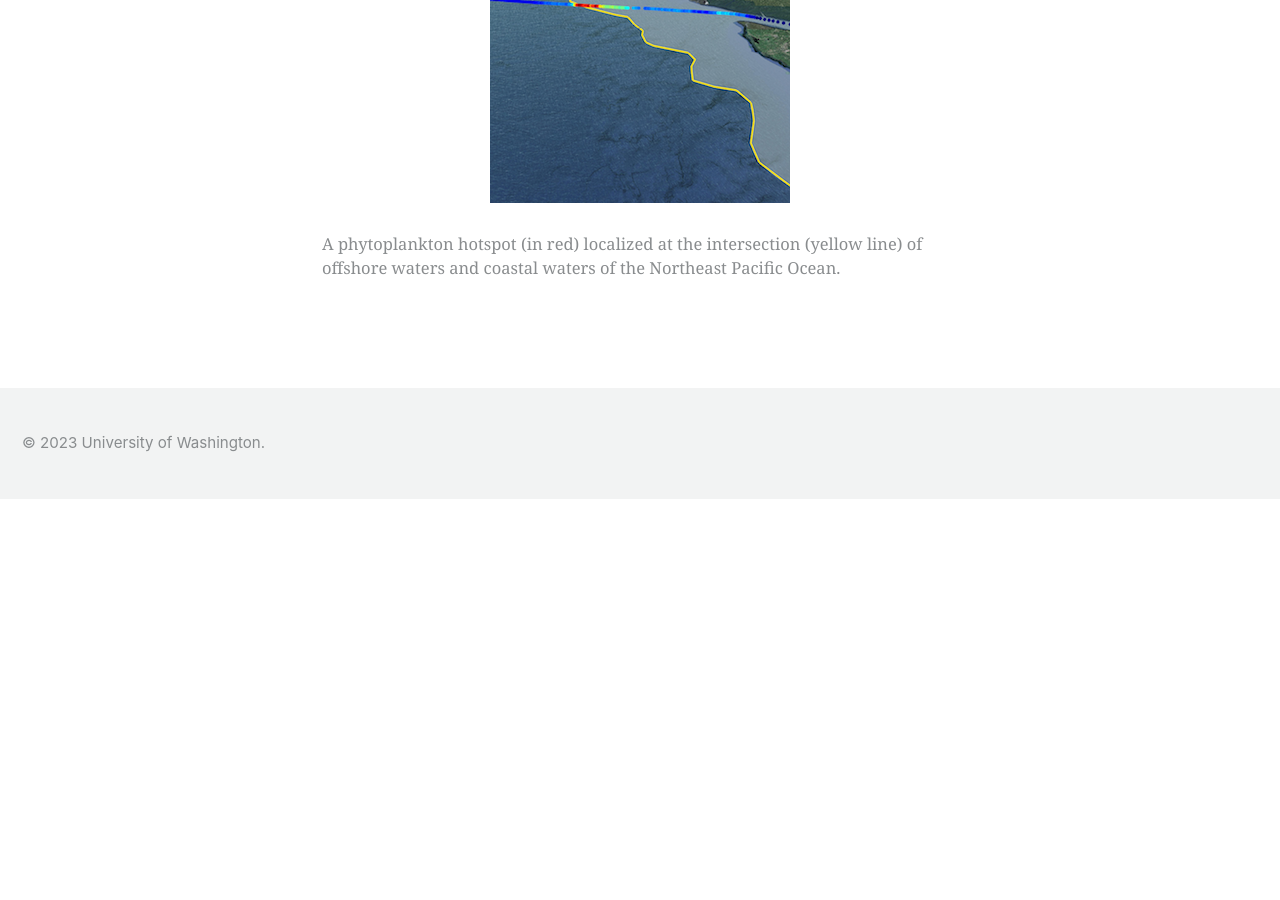
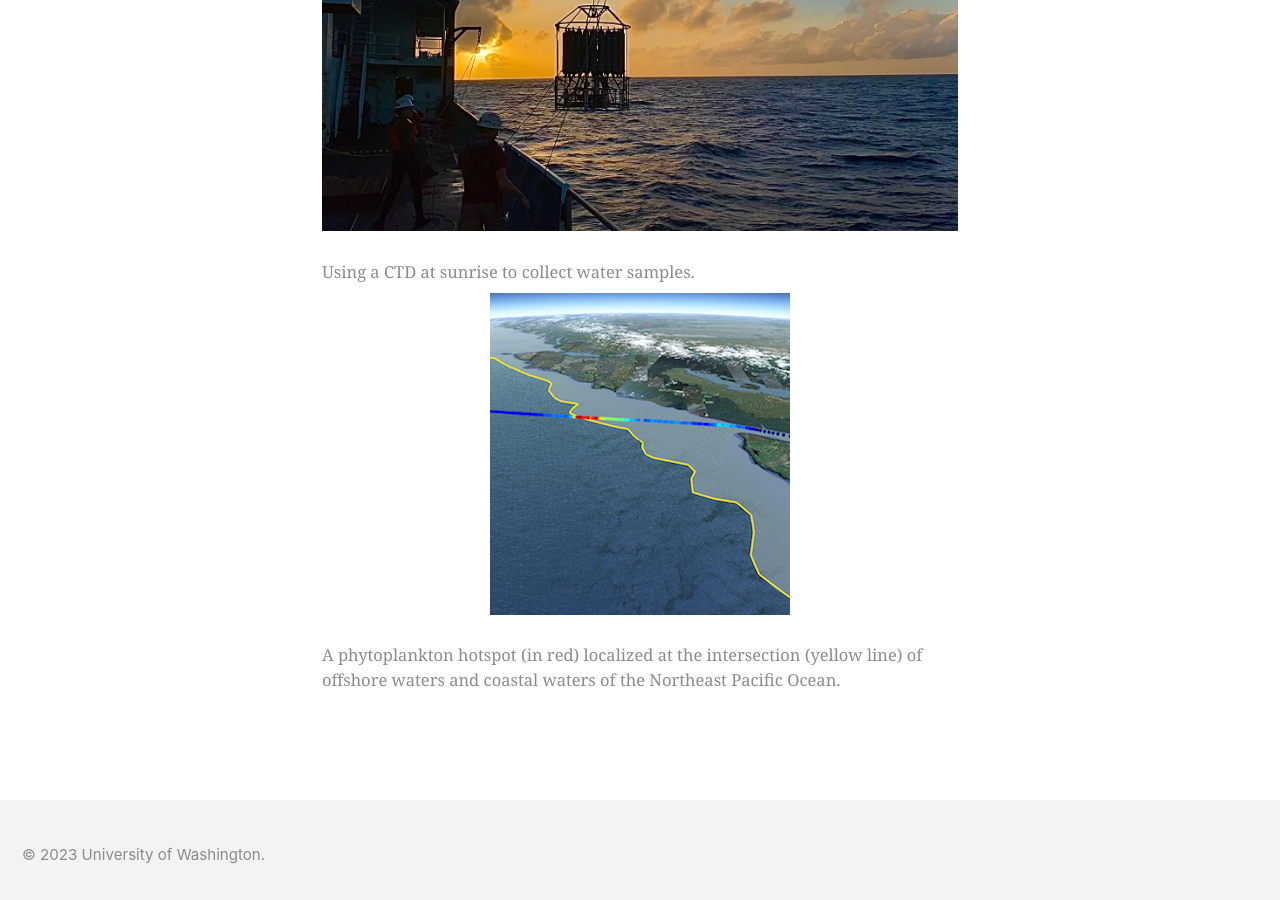
Before and after one commit to armbrustlab/armbrustlab.github.io, a Jekyll site: the page built from collections/_research/ecology.md, in a window 1280 px wide and 900 px high, scrolled down 775 px. Built offline with Jekyll 4.4.1, drawn with Linux system fonts in a browser that asks for light colours; nearby versions of some CDN libraries; before the commit the page ends 1274 px from its top, so only the background shows below that.

Commit message:
Update ecology.md

```diff
--- a/collections/_research/ecology.md
+++ b/collections/_research/ecology.md
@@ -3,5 +3,8 @@ title: Phytoplankton ecology and physiology along environmental gradients
 ---
 Our goal is to understand how nutrient and physico-chemical gradients shape the distribution, abundance and activity of environmentally and biogeochemically important phytoplankton groups, such as cyanobacteria and diatoms. We combine molecular tools, microscopy and flow cytometry to investigate the physiological and ecological responses of these organisms across a wide range of environmental conditions, using both laboratory cultures and natural populations of phytoplankton. Ultimately, this information will help us to predict to response of phytoplankton to future ocean conditions.
 
+![Interactions](/assets/images/CTD_at_sunrise.JPG){: .align-center}
+<figcaption>Using a CTD at sunrise to collect water samples.</figcaption>
+
 ![Cruise track]({% link /assets/images/cruisetrack.png %}){: .align-center}
 <figcaption>A phytoplankton hotspot (in red) localized at the intersection (yellow line) of offshore waters and coastal waters of the Northeast Pacific Ocean.</figcaption>
```
